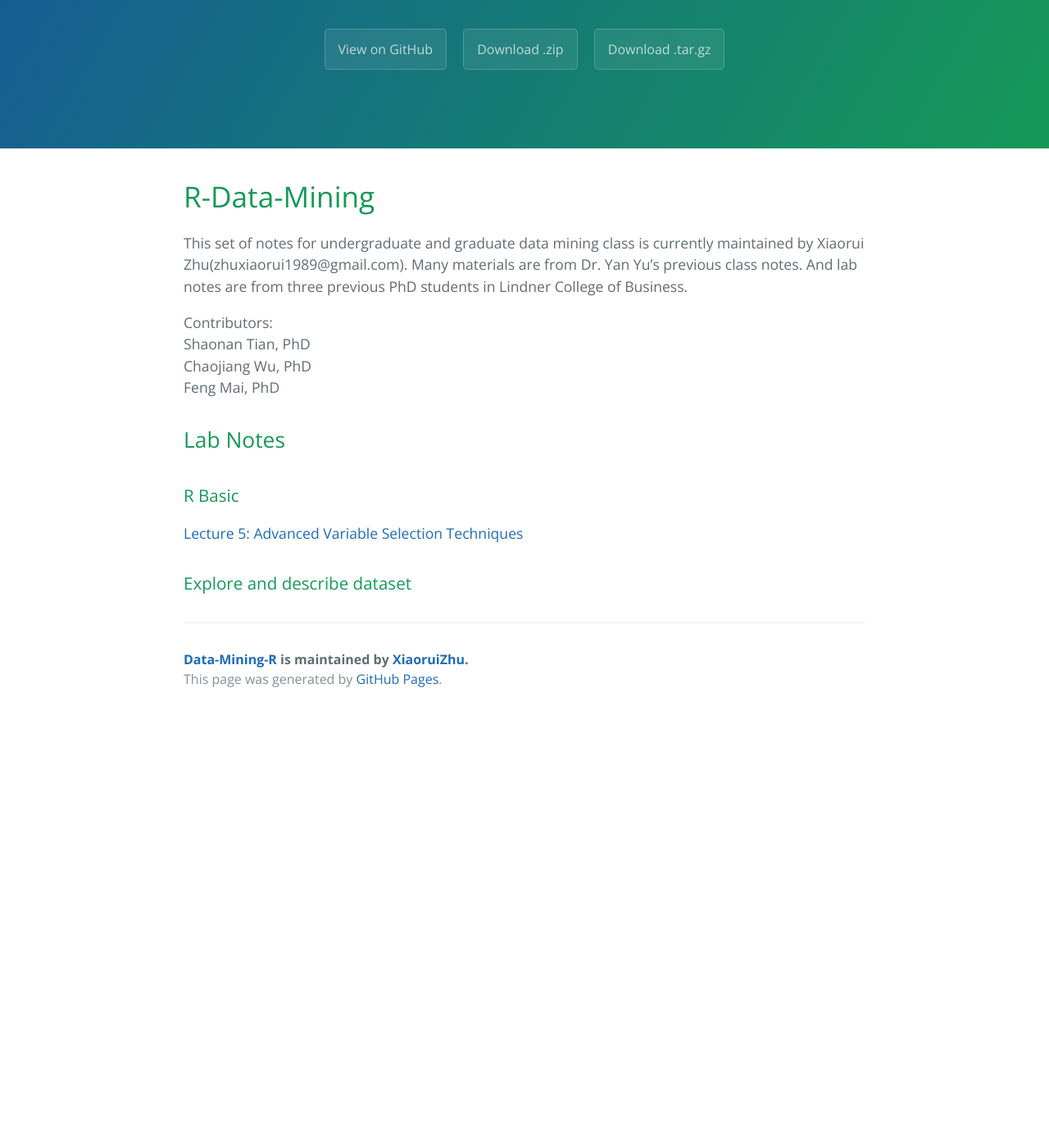
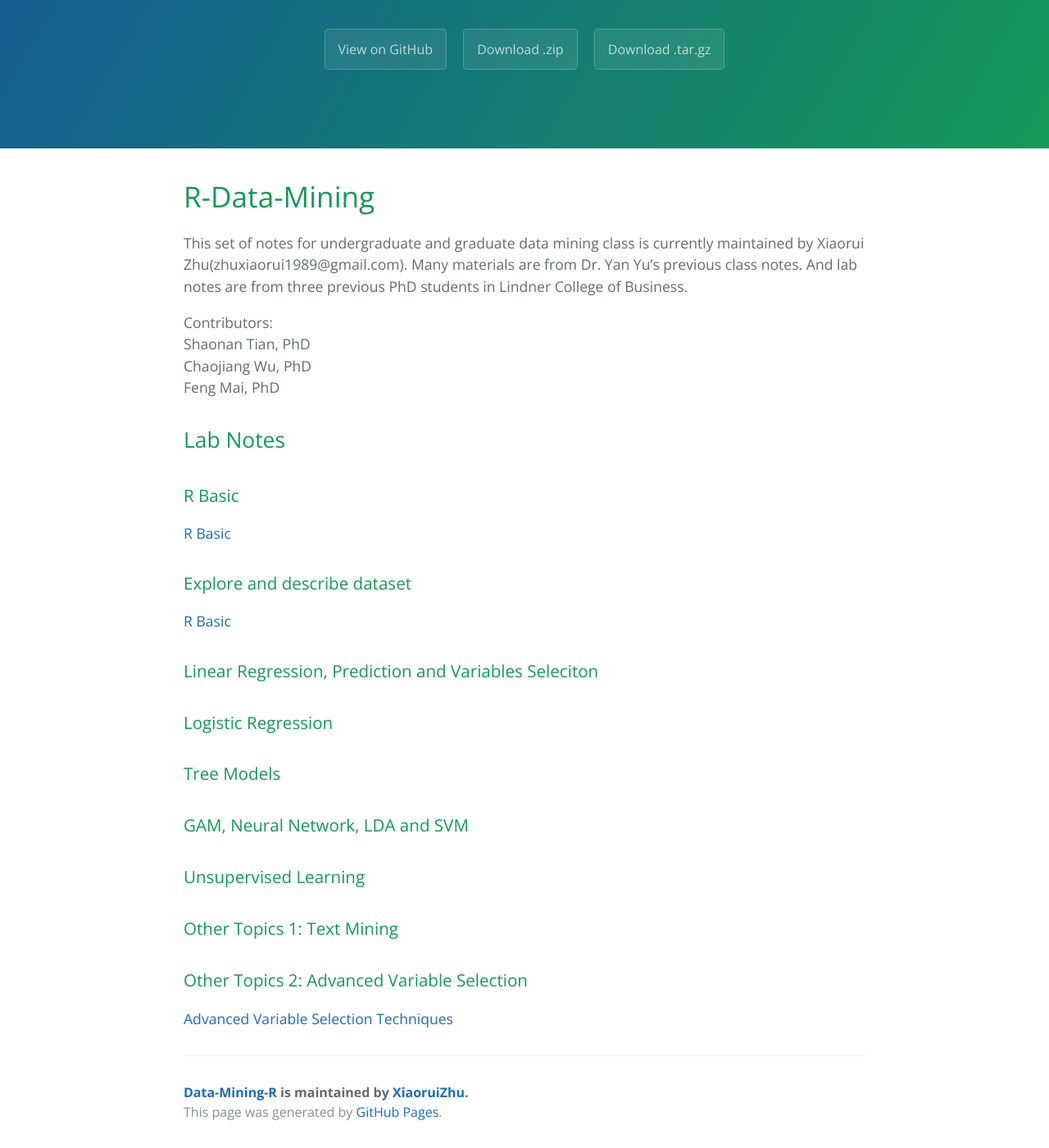
Before and after one commit to XiaoruiZhu/Data-Mining-R, a Jekyll site: the page built from docs/index.md, in a window 1280 px wide and 1400 px high, scrolled down 262 px. Shown: the whole window at 82% size. Built offline with Jekyll 4.4.1, drawn with Linux system fonts in a browser that asks for light colours; our own code applies the rules of GitHub Pages for plain Markdown files; Markdown is read by kramdown in place of the engine named in the settings; before the commit the page ends 1134 px from its top, so only the background shows below that.

Commit message:
Add R Basic lecture

```diff
--- a/docs/index.md
+++ b/docs/index.md
@@ -11,6 +11,24 @@ Feng Mai, PhD
 
 ### R Basic
 
-[Lecture 5: Advanced Variable Selection Techniques](VS.html)
+[R Basic](lecture/1_R_Basic.html)
 
 ### Explore and describe dataset
+
+[R Basic](1_R_Basic.html)
+
+### Linear Regression, Prediction and Variables Seleciton
+
+### Logistic Regression
+
+### Tree Models
+
+### GAM, Neural Network, LDA and SVM
+
+### Unsupervised Learning
+
+### Other Topics 1: Text Mining
+
+### Other Topics 2: Advanced Variable Selection
+
+[Advanced Variable Selection Techniques](VS.html)
```
Also changed, not shown: docs/lecture/1_R_Basic.html (renamed from 1. R Basic/1_R_Basic.html).
